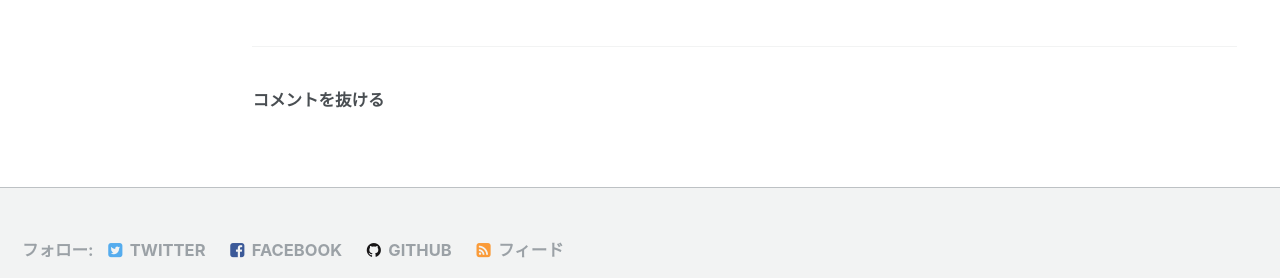
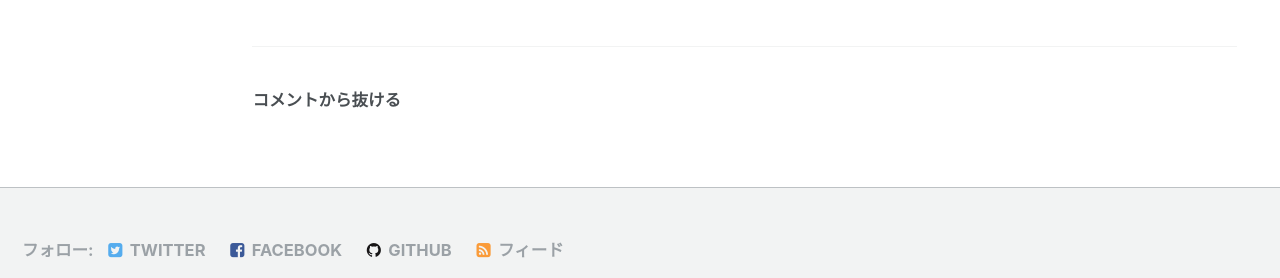
Before and after one commit to cheerup-ehime/cheerup-ehime.github.io, a Jekyll site: the page built from _pages/hotspringmap.md, in a window 1280 px wide and 900 px high, scrolled down 696 px. Shown: the part 557-835 px from the top of the window. Built offline with Jekyll 4.4.1, drawn with Linux system fonts in a browser that asks for light colours; comment, search, counter and statistics services are not loaded.

Commit message:
サブメニューのラベル変更

```diff
--- a/_data/ui-text.yml
+++ b/_data/ui-text.yml
@@ -57,7 +57,7 @@
   pagination_next            : "次へ"
   breadcrumb_home_label      : "ホーム"
   breadcrumb_separator       : "/"
-  menu_label                 : "メニュー切替"
+  menu_label                 : "サブメニューを開く"
   toc_label                  : "このページ"
   ext_link_label             : "ダイレクトリンク"
   less_than                  : "以下"
@@ -67,7 +67,7 @@
   tags_label                 : "タグ:"
   categories_label           : "カテゴリー:"
   date_label                 : "更新:"
-  comments_label             : "コメントを抜ける"
+  comments_label             : "コメントから抜ける"
   comments_title             : "コメント"
   more_label                 : "続きを読む"
   related_label              : "興味があるかも"
```
